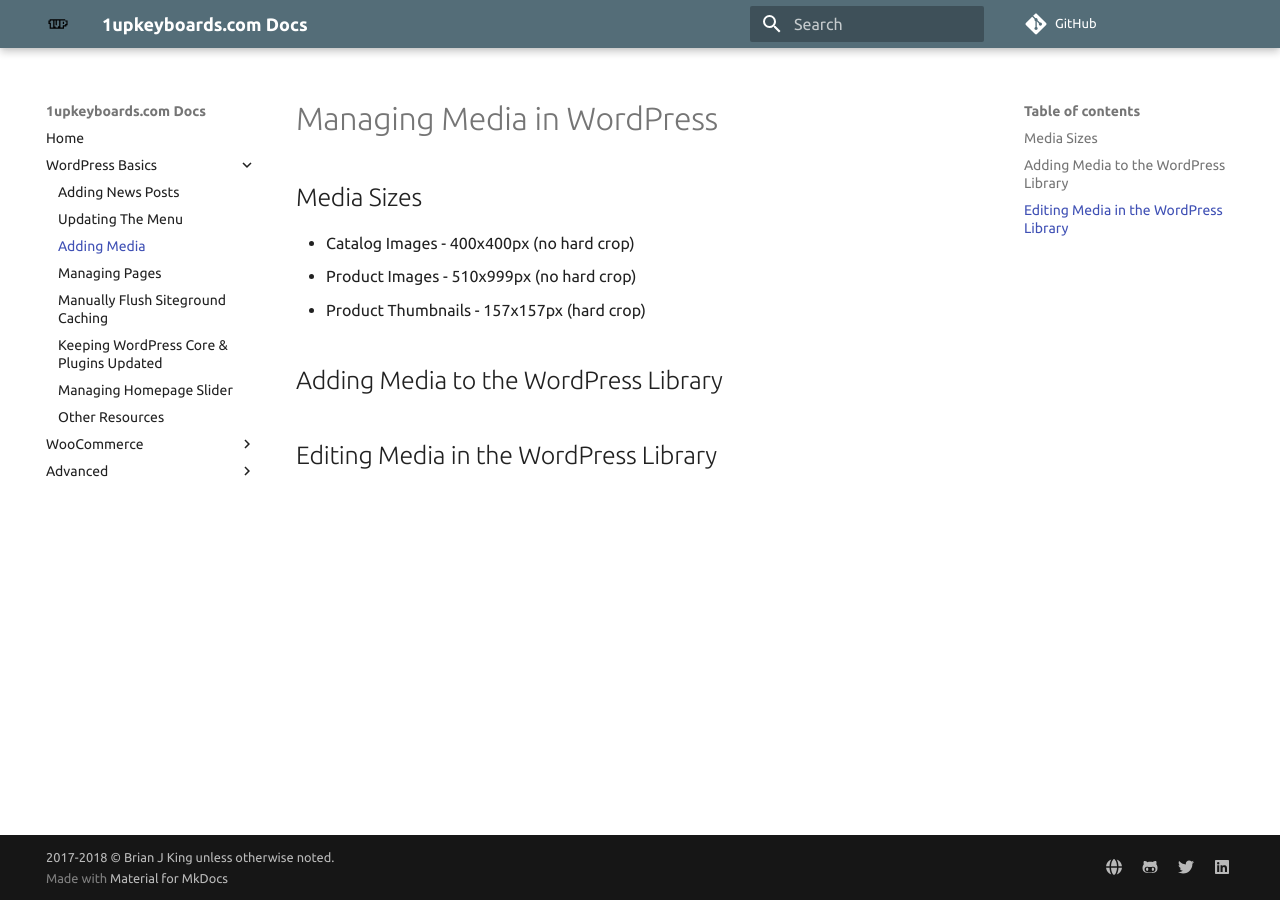
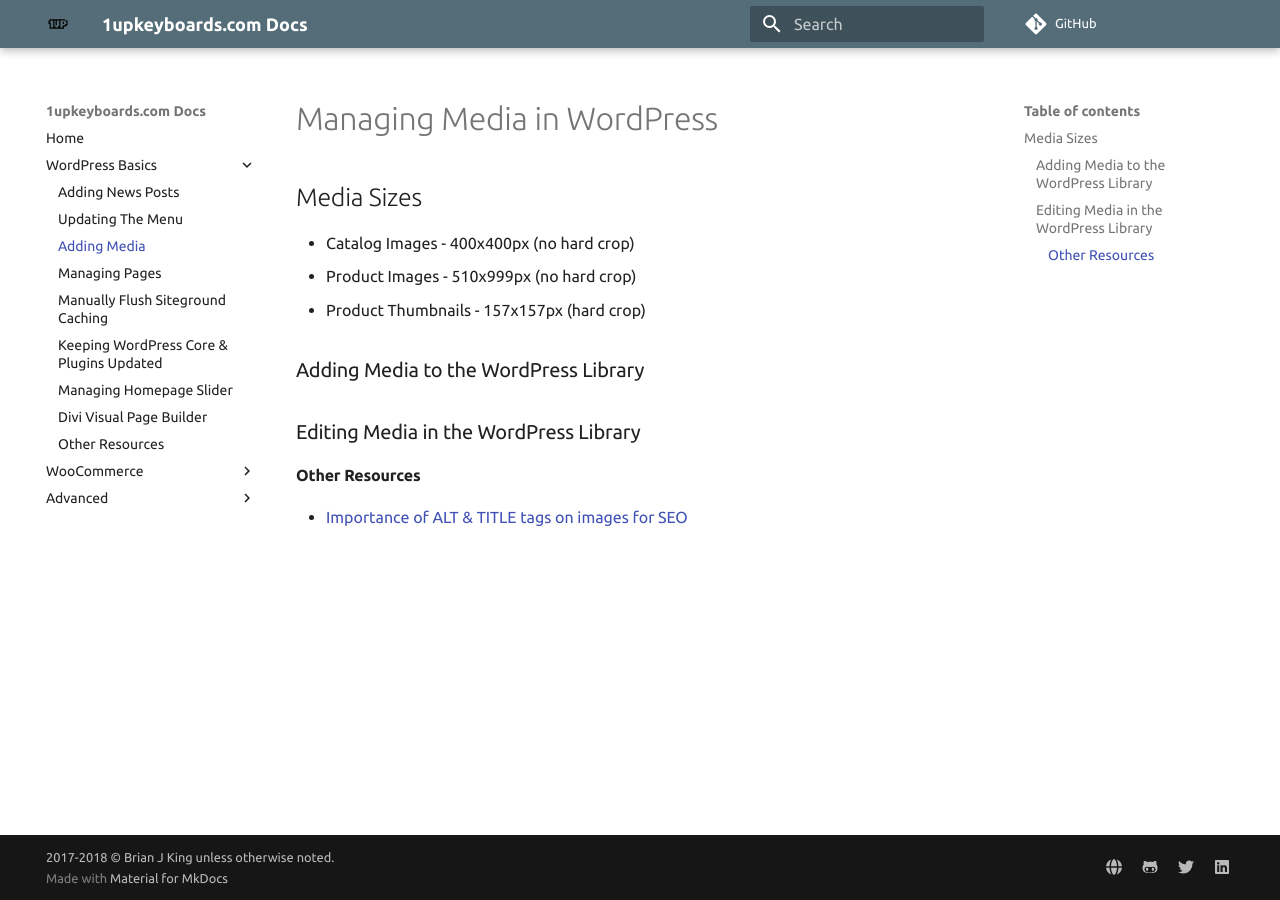
Before and after one commit to brianjking/1upkeyboard-docs, an MkDocs documentation site: the page built from docs/wordpress-basics/media.md, in a window 1280 px wide. Built offline with MkDocs 1.6.1 and Material for MkDocs 9.7.7, drawn with Linux system fonts in a browser that asks for light colours; comment, search, counter and statistics services are not loaded; old or Windows-style settings are respelled for this version of MkDocs.

Commit message:
Adding Visual Builder docs and updating TOC

```diff
--- a/docs/wordpress-basics/media.md
+++ b/docs/wordpress-basics/media.md
@@ -6,8 +6,16 @@
 * Product Images - 510x999px (no hard crop)
 * Product Thumbnails - 157x157px (hard crop)
 
-## Adding Media to the WordPress Library
+
+### Adding Media to the WordPress Library
 
 
 
-## Editing Media in the WordPress Library
+### Editing Media in the WordPress Library
+
+
+
+
+#### Other Resources
+
+* [Importance of ALT & TITLE tags on images for SEO](https://www.siteground.com/tutorials/wordpress/seo/)
--- a/mkdocs.yml
+++ b/mkdocs.yml
@@ -13,6 +13,7 @@
     - Manually Flush Siteground Caching: wordpress-basics/flush-cache.md
     - Keeping WordPress Core & Plugins Updated: wordpress-basics/update-plugins.md
     - Managing Homepage Slider: wordpress-basics/managing-homepage-slider.md
+    - Divi Visual Page Builder: wordpress-basics/divi-visual-builder.md
     - Other Resources: wordpress-basics/other-resources.md
 - WooCommerce:
     - Adding Products: woocommerce/add-products.md
```
Also changed, not shown: docs/woocommerce/add-products.md (+2 -0 lines), docs/wordpress-basics/other-resources.md (+5 -0 lines), docs/wordpress-basics/divi-visual-builder.md (added).
